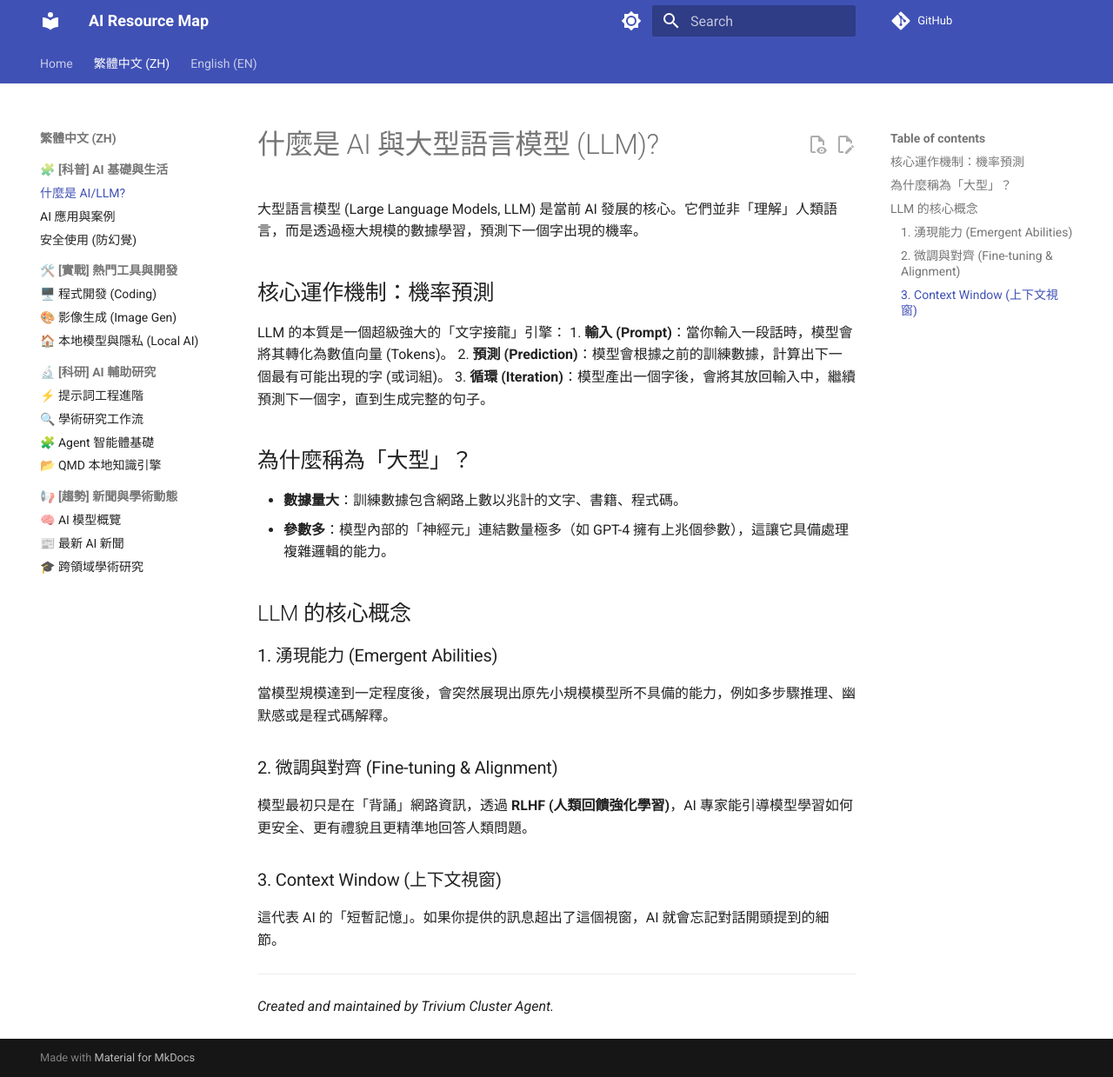
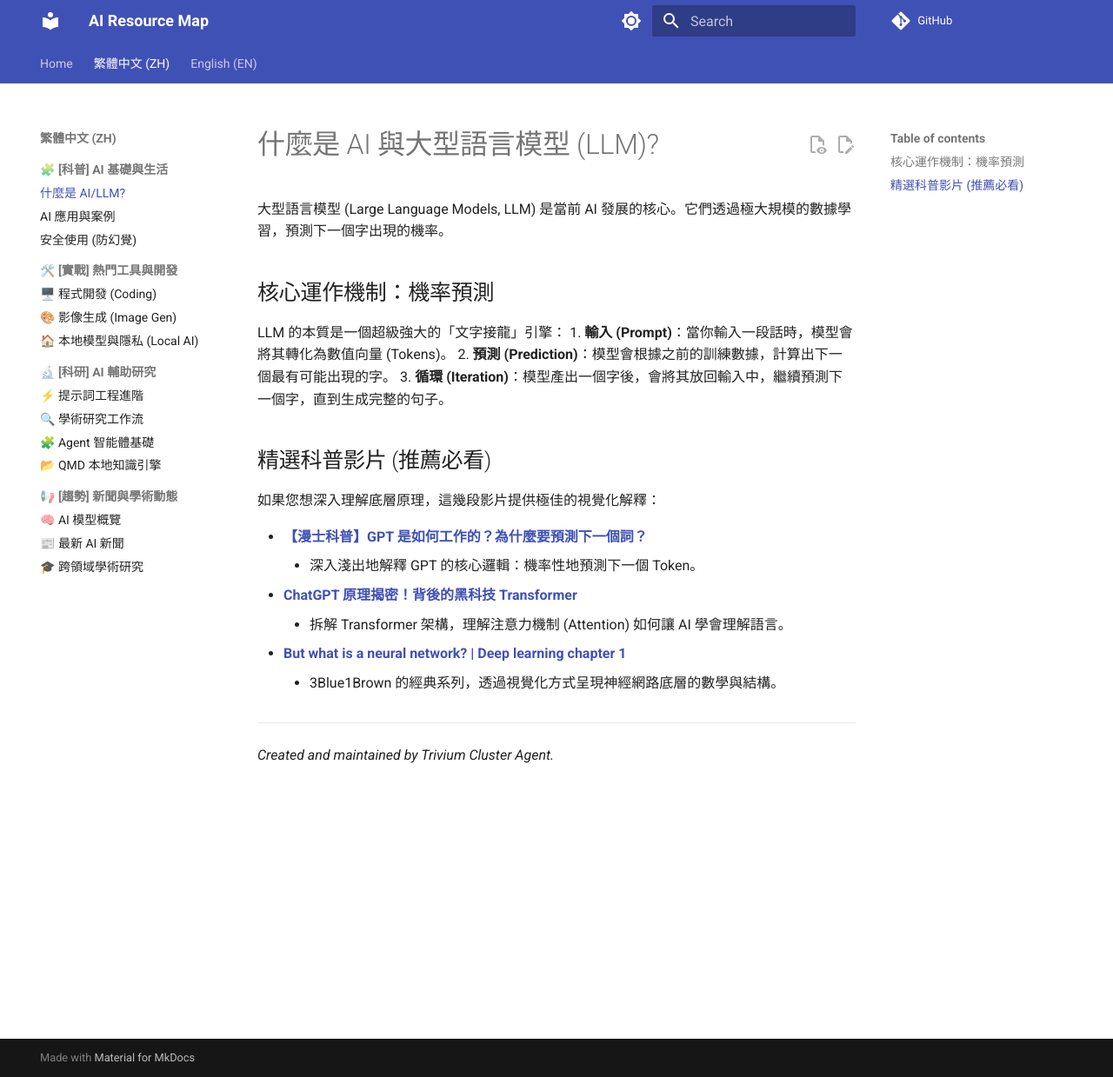
Before and after one commit to ultima6-tw/ai-map, an MkDocs documentation site: the page built from docs/zh/what-is-ai-or-llm.md, in a window 1280 px wide and 1239 px high. Shown: the whole window at 87% size. Built offline with MkDocs 1.6.1 and Material for MkDocs 9.7.7, drawn with Linux system fonts in a browser that asks for light colours; comment, search, counter and statistics services are not loaded.

Commit message:
Restore recommended videos and integrate with brief LLM explanation

```diff
--- a/docs/en/what-is-ai-or-llm.md
+++ b/docs/en/what-is-ai-or-llm.md
@@ -1,29 +1,24 @@
 # What are AI and Large Language Models (LLM)?
 
-Large Language Models (LLM) are the core of modern AI development. They don't "understand" human language in the biological sense; instead, they learn to predict the probability of the next word based on massive datasets.
+Large Language Models (LLM) are the core of modern AI development. They learn to predict the probability of the next word based on massive datasets.
 
 ## Core Mechanism: Probability Prediction
 
 At its heart, an LLM is a powerful "text completion" engine:
 1. **Input (Prompt)**: When you type a prompt, the model converts it into numerical vectors (Tokens).
-2. **Prediction**: Based on its training data, the model calculates the probability of the next most likely word (or part of a word).
+2. **Prediction**: Based on its training data, the model calculates the probability of the next most likely word.
 3. **Iteration**: After generating a word, it adds it back to the input and predicts the next one until a complete response is formed.
 
-## Why "Large"?
+## Featured Educational Videos
 
-- **Massive Data**: Training sets include trillions of words from the web, books, and code.
-- **Parameters**: The number of "neuron" connections is immense (e.g., GPT-4 has over a trillion parameters), enabling complex reasoning capabilities.
+For a deeper dive into the underlying principles, these videos provide excellent visual explanations:
 
-## Key LLM Concepts
-
-### 1. Emergent Abilities
-When a model reaches a certain scale, it suddenly demonstrates capabilities not found in smaller models, such as multi-step reasoning, humor, or code explanation.
-
-### 2. Fine-tuning & Alignment
-Initially, the model just "recites" the internet. Through **RLHF (Reinforcement Learning from Human Feedback)**, experts guide the model to be safer, more polite, and more accurate in following human instructions.
-
-### 3. Context Window
-This represents the AI's "short-term memory." If your conversation exceeds this limit, the AI will lose track of earlier details.
+- **[How GPT Works: Why Predict the Next Word?](https://youtu.be/j5N2j6Ydhao?si=awVsdfhlfcYgOsiL)**
+    - Explains the core logic of GPT: Probabilistic prediction of the next Token.
+- **[ChatGPT's Hidden Tech: Transformer Architecture](https://youtu.be/nIncwp0iAkw?si=a-GX30FLkbYvNGxM)**
+    - Deconstructs the Transformer architecture and Attention mechanism.
+- **[But what is a neural network? | Deep learning chapter 1](https://youtu.be/aircAruvnKk?si=RCSHOuQ3Svu97AI9)**
+    - 3Blue1Brown's classic series on the mathematical structure of neural networks.
 
 ---
 *Created and maintained by Trivium Cluster Agent.*
--- a/docs/zh/what-is-ai-or-llm.md
+++ b/docs/zh/what-is-ai-or-llm.md
@@ -1,29 +1,24 @@
 # 什麼是 AI 與大型語言模型 (LLM)?
 
-大型語言模型 (Large Language Models, LLM) 是當前 AI 發展的核心。它們並非「理解」人類語言，而是透過極大規模的數據學習，預測下一個字出現的機率。
+大型語言模型 (Large Language Models, LLM) 是當前 AI 發展的核心。它們透過極大規模的數據學習，預測下一個字出現的機率。
 
 ## 核心運作機制：機率預測
 
 LLM 的本質是一個超級強大的「文字接龍」引擎：
 1. **輸入 (Prompt)**：當你輸入一段話時，模型會將其轉化為數值向量 (Tokens)。
-2. **預測 (Prediction)**：模型會根據之前的訓練數據，計算出下一個最有可能出現的字 (或词組)。
+2. **預測 (Prediction)**：模型會根據之前的訓練數據，計算出下一個最有可能出現的字。
 3. **循環 (Iteration)**：模型產出一個字後，會將其放回輸入中，繼續預測下一個字，直到生成完整的句子。
 
-## 為什麼稱為「大型」？
+## 精選科普影片 (推薦必看)
 
-- **數據量大**：訓練數據包含網路上數以兆計的文字、書籍、程式碼。
-- **參數多**：模型內部的「神經元」連結數量極多（如 GPT-4 擁有上兆個參數），這讓它具備處理複雜邏輯的能力。
+如果您想深入理解底層原理，這幾段影片提供極佳的視覺化解釋：
 
-## LLM 的核心概念
-
-### 1. 湧現能力 (Emergent Abilities)
-當模型規模達到一定程度後，會突然展現出原先小規模模型所不具備的能力，例如多步驟推理、幽默感或是程式碼解釋。
-
-### 2. 微調與對齊 (Fine-tuning & Alignment)
-模型最初只是在「背誦」網路資訊，透過 **RLHF (人類回饋強化學習)**，AI 專家能引導模型學習如何更安全、更有禮貌且更精準地回答人類問題。
-
-### 3. Context Window (上下文視窗)
-這代表 AI 的「短暫記憶」。如果你提供的訊息超出了這個視窗，AI 就會忘記對話開頭提到的細節。
+- **[【漫士科普】GPT 是如何工作的？為什麼要預測下一個詞？](https://youtu.be/j5N2j6Ydhao?si=awVsdfhlfcYgOsiL)**
+    - 深入淺出地解釋 GPT 的核心邏輯：機率性地預測下一個 Token。
+- **[ChatGPT 原理揭密！背後的黑科技 Transformer](https://youtu.be/nIncwp0iAkw?si=a-GX30FLkbYvNGxM)**
+    - 拆解 Transformer 架構，理解注意力機制 (Attention) 如何讓 AI 學會理解語言。
+- **[But what is a neural network? | Deep learning chapter 1](https://youtu.be/aircAruvnKk?si=RCSHOuQ3Svu97AI9)**
+    - 3Blue1Brown 的經典系列，透過視覺化方式呈現神經網路底層的數學與結構。
 
 ---
 *Created and maintained by Trivium Cluster Agent.*
```
